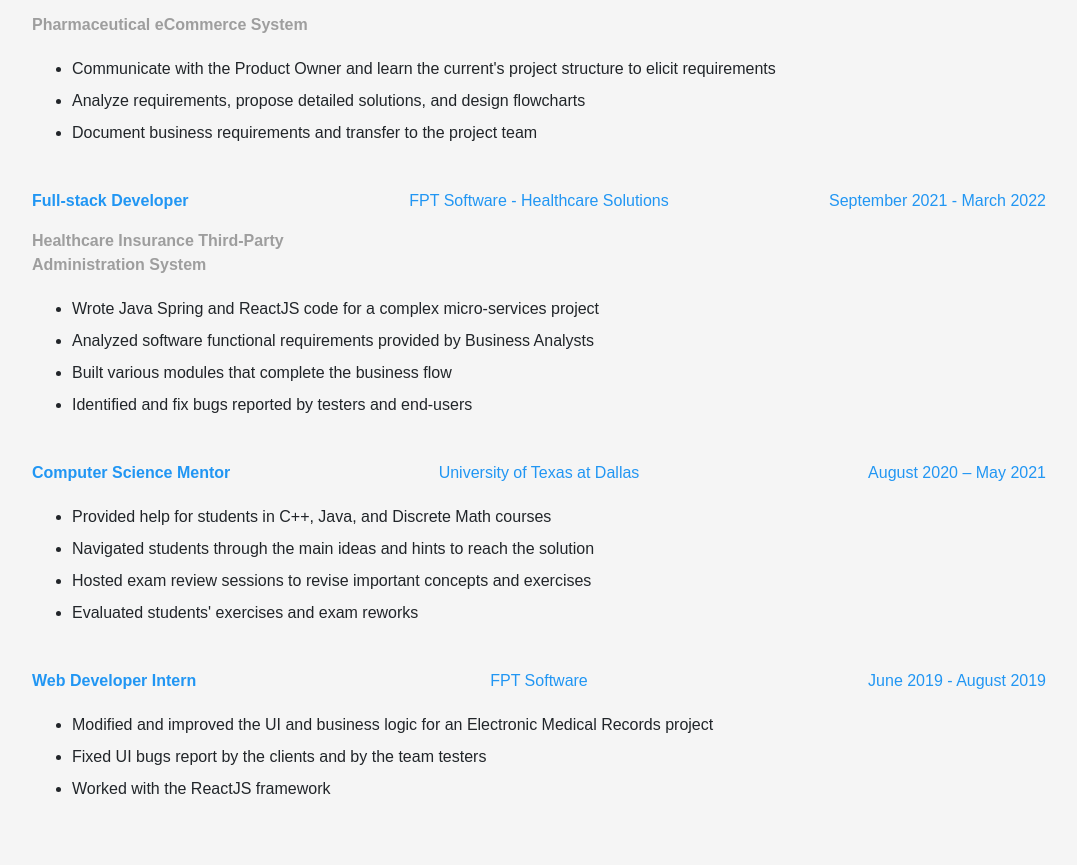
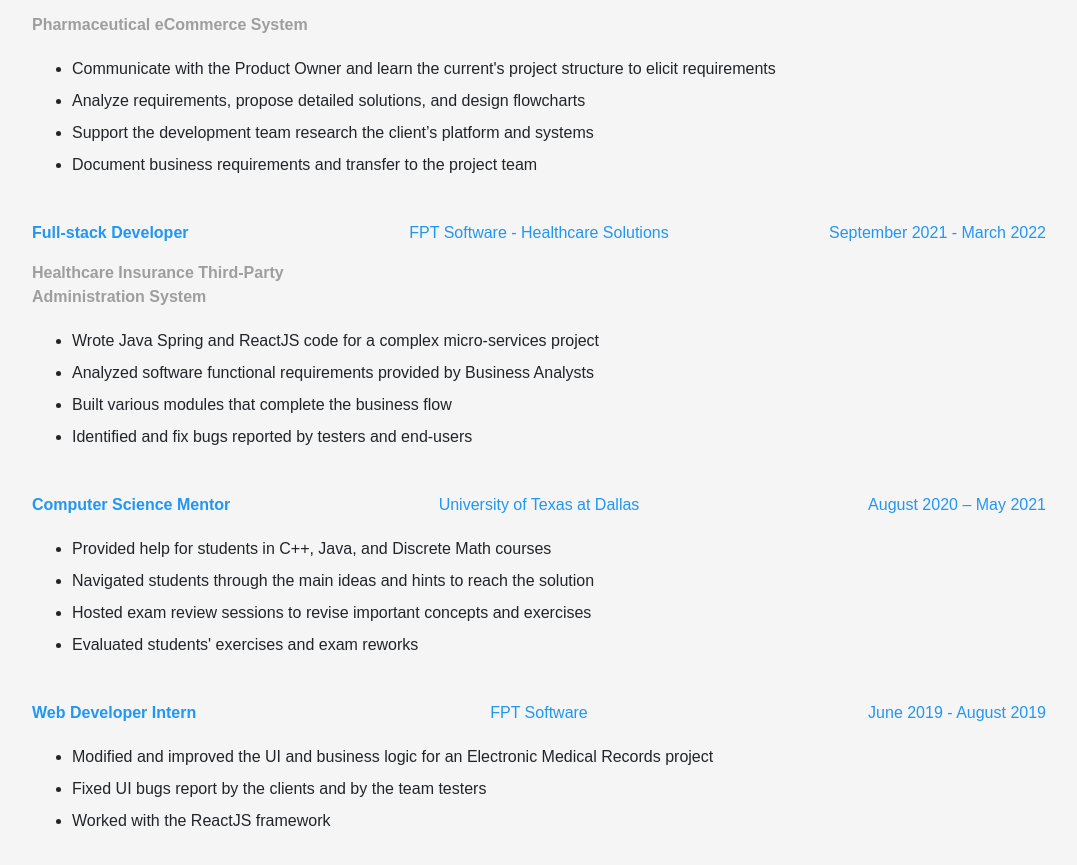
Before and after one commit to tuannguyen21/tuannguyen21.github.io, a plain HTML site: page index.html in a window 1280 px wide. Shown: the part 2858-3723 px from the top of the page, without its empty margins (101-1178 px from the left). Drawn offline with Linux system fonts and the light colour scheme.

Commit message:
July 16th update

```diff
--- a/index.html
+++ b/index.html
@@ -447,7 +447,8 @@
           <ul>
             <li class="py-1">Communicate with the Product Owner and learn the current's project structure to elicit requirements</li>
             <li class="py-1">Analyze requirements, propose detailed solutions, and design flowcharts</li>
-            <li class="py-1">Document business requirements and transfer to the project team </li>
+            <li class="py-1">Support the development team research the client’s platform and systems</li>
+            <li class="py-1">Document business requirements and transfer to the project team</li>
           </ul>
         </div>
 
```
